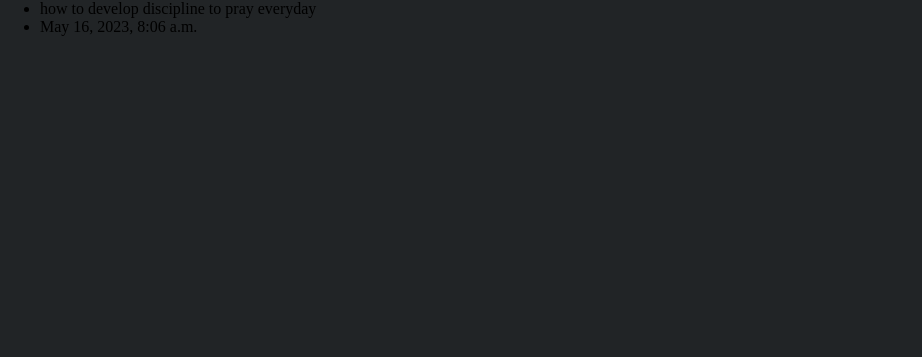
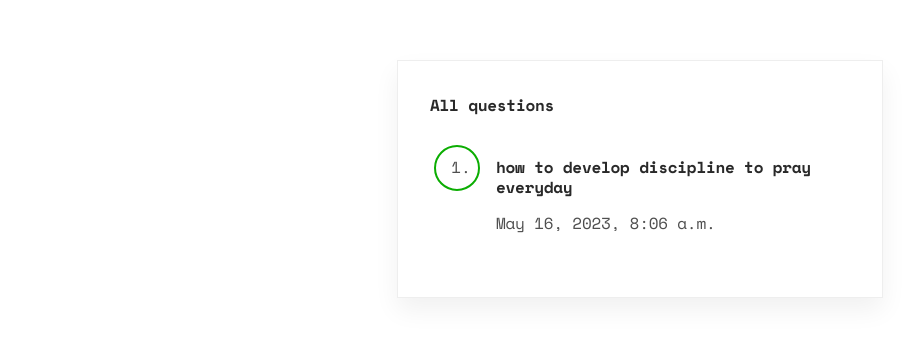
Before and after one commit to willymwaura/question-database, a Django app: page /all in a window 1280 px wide. Shown: the top 357 px of the page, without its empty margins (0-922 px from the left). Run offline with Django 3.2, Linux system fonts and the light colour scheme; data comes from the database, SQL or seed files in the repository; both versions use the stored data as it was after the commit.

Commit message:
adding db  and adding view all link in ui

```diff
--- a/myapp/views.py
+++ b/myapp/views.py
@@ -10,10 +10,13 @@
     return render(request,'index.html')
 
 def search(request):
-        word=request.POST['tex']
-        a=Feature(question=word)
-        a.save()
-        return redirect('all')
+    word = request.POST.get('tex', '')
+    if not word:
+        return render(request, 'index.html')
+
+    a = Feature(question=word)
+    a.save()
+    return redirect('all')
 
 
 def all(request):
--- a/template/index.html
+++ b/template/index.html
@@ -60,6 +60,7 @@
 <body>
         <h1>CCI questions database</h1>
         <p>ask any questions anonymously </p>
+        <a href="/all">view all questions</a>
 
          <form method='POST'action='search' enctype="multipart/form-data">
             {%csrf_token%}
--- a/template/recent.html
+++ b/template/recent.html
@@ -2,19 +2,76 @@
 <!DOCTYPE html>
 <html lang="en">
 <head>
-    <link rel="stylesheet" href= "{% static 'app.css' %}">
+
     <meta charset="UTF-8">
     <meta http-equiv="X-UA-Compatible" content="IE=edge">
     <meta name="viewport" content="width=device-width, initial-scale=1.0">
+    <style>
+        @import url('https://fonts.googleapis.com/css2?family=Space+Mono:ital,wght@0,400;0,700;1,400;1,700&display=swap');
+body {
+  font-family: 'Space Mono', monospace;
+  display: flex;
+  flex-direction: column;
+  max-width: 420px;
+  padding: 32px;
+  margin: 60px auto;
+  border: 1px solid #eee;
+  box-shadow: 0px 12px 24px rgba(0, 0, 0, 0.06);
+}
+* {
+  -webkit-font-smoothing: antialiased;
+  -moz-osx-font-smoothing: grayscale;
+  text-rendering: optimizelegibility;
+  letter-spacing: -0.25px;
+}
+ol {
+  padding-left: 50px;
+}
+li {
+  color: #4F4F4F;
+  padding-left: 16px;
+  margin-top: 24px;
+  position: relative;
+  font-size: 16px;
+  line-height: 20px;
+}
+li:before {
+  content: '';
+  display: block;
+  height: 42px;
+  width: 42px;
+  border-radius: 50%;
+  border: 2px solid #ddd;
+  position: absolute;
+  top: -12px;
+  left: -46px;
+}
+strong {
+  color: #292929;
+}
+ol.alternating-colors li:nth-child(odd):before {
+  border-color: #0BAD02;
+}
+ol.alternating-colors li:nth-child(even):before {
+  border-color: #2378D5;
+}
+
+    </style>
     <title>all question in the database</title>
 </head>
 <body>
+    <strong>All questions</strong>
 
-    {%for instance in value reversed%}
-    <ul>
-    <li>{{instance.question}}</li>
-    <li>{{instance.date}}</li>
-</ul>
-    {% endfor %}
+
+    <ol class="alternating-colors">
+        {%for instance in value reversed%}
+      <li>
+        <strong>{{instance.question}}</strong>
+        <p>{{instance.date}}</p>
+      </li>
+      {% endfor %}
+
+    </ol>
+
 </body>
 </html>
```
Also changed, not shown: dict/settings.py (+4 -4 lines), db.sqlite3.
